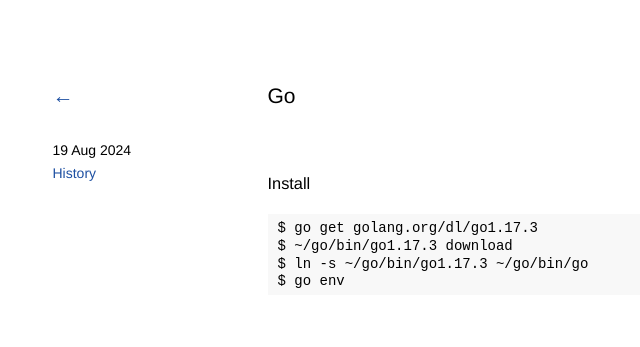
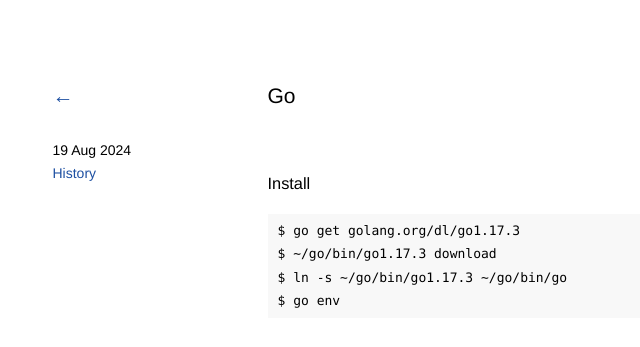
Before and after one commit to kidlj/awei, a Jekyll site: the page built from _wiki/go.md, in a window 1280 px wide. Shown: the top 347 px of the page, without its empty margins (80-720 px from the left). Built offline with Jekyll 4.4.1, drawn with Linux system fonts in a browser that asks for light colours.

Commit message:
fix styles

```diff
--- a/css/responsive.css
+++ b/css/responsive.css
@@ -1,9 +1,7 @@
-@media (max-width: 480px) {
-  nav {
-    width: 50px;
-  }
-
-  article {
-    width: 400px;
-  }
+@media (max-width: 960px) {
+    nav ul {
+        display: flex;
+        flex-direction: row;
+        column-gap: 20px;
+    }
 }
--- a/css/style.css
+++ b/css/style.css
@@ -8,26 +8,24 @@
 .main {
 	display: flex;
 	flex-direction: row;
+	flex-wrap: wrap;
 	justify-content: space-between;
 	align-items: flex-start;
 	width: 100%;
 	max-width: 1015px;
-	margin: 0 auto;
 }
 
 nav {
 	display: flex;
 	flex-direction: column;
 	align-items: flex-start;
-	max-width: 200px;
-	width: 20%;
 }
 
 article {
 	display: flex;
 	flex-direction: column;
 	row-gap: 30px;
-	width: 80%;
+	width: 100%;
 	max-width: 800px;
 }
 
@@ -35,6 +33,11 @@
 article ul.blog-list {
 	list-style: none;
 	padding-inline-start: 0;
+}
+
+nav h2,
+article ul.blog-list h2 {
+	font-weight: 400;
 }
 
 article ul.blog-list li {
@@ -62,7 +65,11 @@
 	font-family: "Menlo", monospace;
 	margin: 20px 0;
 	background-color: #F8F8F8;
-	line-height: 1.2em;
+}
+
+article code {
+	font-family: "Menlo", monospace;
+	font-size: 13px;
 }
 
 article blockquote {
```
